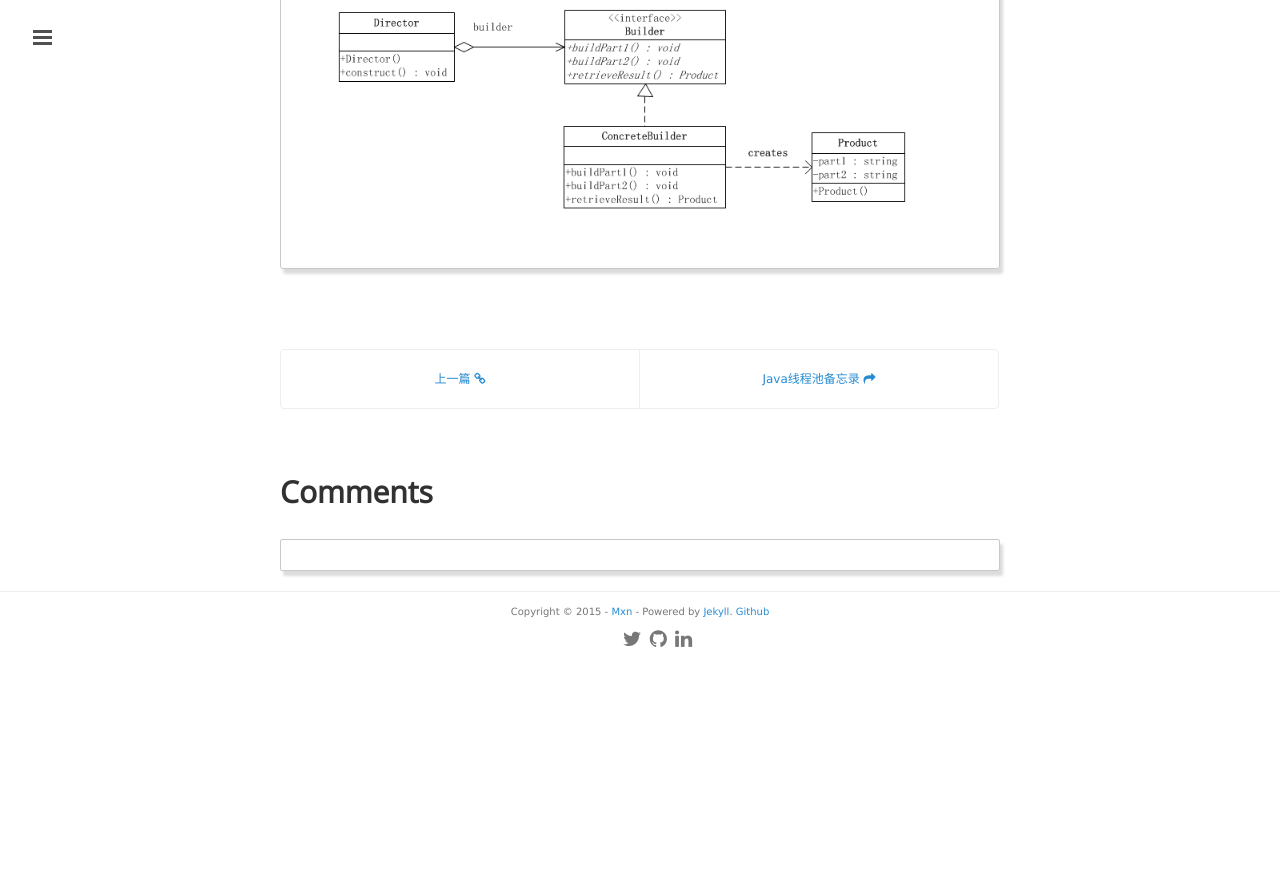
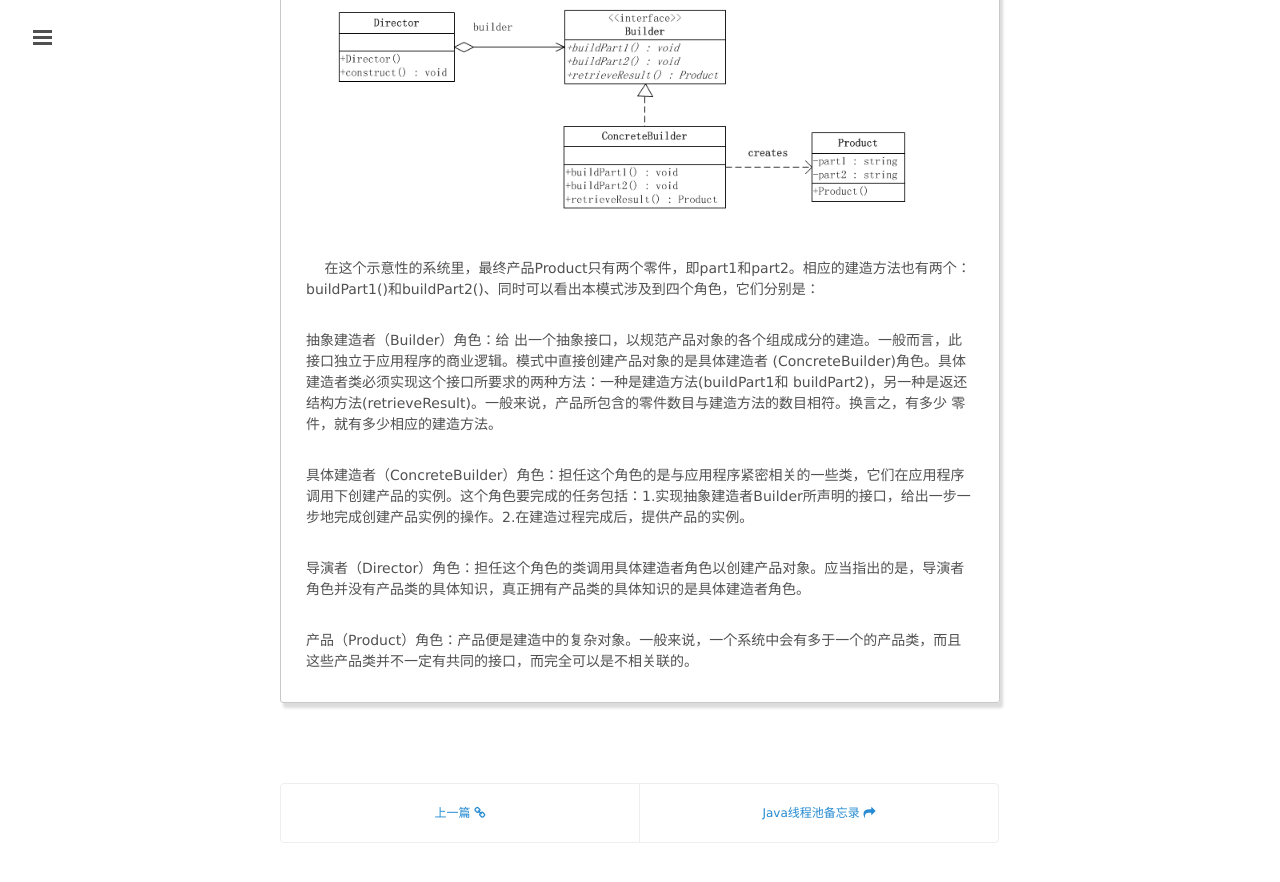
Before and after one commit to mxn21/mxn21.github.io, a Jekyll site: the page built from _posts/2015-6-14-android建设者模式分析.md, in a window 1280 px wide and 900 px high, scrolled down 1113 px. Shown: the top 882 px of the window. Built offline with Jekyll 4.4.1, drawn with Linux system fonts in a browser that asks for light colours; Markdown is read by kramdown in place of the engine named in the settings; comment, search, counter and statistics services are not loaded; before the commit the page ends 1777 px from its top, so only the background shows below that.

Commit message:
Update 2015-6-14-android建设者模式分析.md

```diff
--- a/_posts/2015-6-14-android建设者模式分析.md
+++ b/_posts/2015-6-14-android建设者模式分析.md
@@ -38,3 +38,13 @@
 
 ### 建造模式的结构
 　![](https://raw.githubusercontent.com/mxn21/mxn21.github.io/master/public/img/img7.png)
+
+在这个示意性的系统里，最终产品Product只有两个零件，即part1和part2。相应的建造方法也有两个：buildPart1()和buildPart2()、同时可以看出本模式涉及到四个角色，它们分别是：
+
+抽象建造者（Builder）角色：给 出一个抽象接口，以规范产品对象的各个组成成分的建造。一般而言，此接口独立于应用程序的商业逻辑。模式中直接创建产品对象的是具体建造者 (ConcreteBuilder)角色。具体建造者类必须实现这个接口所要求的两种方法：一种是建造方法(buildPart1和 buildPart2)，另一种是返还结构方法(retrieveResult)。一般来说，产品所包含的零件数目与建造方法的数目相符。换言之，有多少 零件，就有多少相应的建造方法。
+
+具体建造者（ConcreteBuilder）角色：担任这个角色的是与应用程序紧密相关的一些类，它们在应用程序调用下创建产品的实例。这个角色要完成的任务包括：1.实现抽象建造者Builder所声明的接口，给出一步一步地完成创建产品实例的操作。2.在建造过程完成后，提供产品的实例。
+
+导演者（Director）角色：担任这个角色的类调用具体建造者角色以创建产品对象。应当指出的是，导演者角色并没有产品类的具体知识，真正拥有产品类的具体知识的是具体建造者角色。
+
+产品（Product）角色：产品便是建造中的复杂对象。一般来说，一个系统中会有多于一个的产品类，而且这些产品类并不一定有共同的接口，而完全可以是不相关联的。
```
